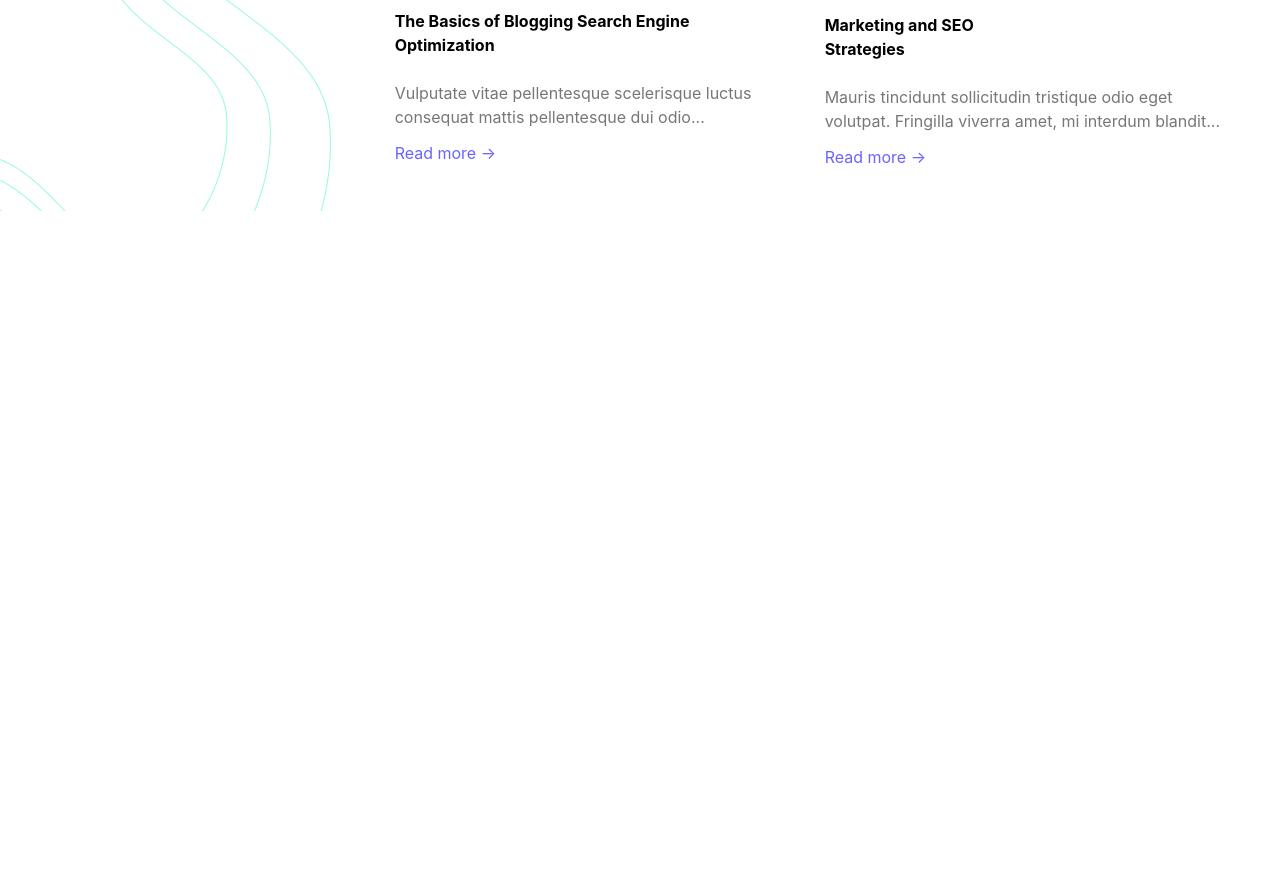
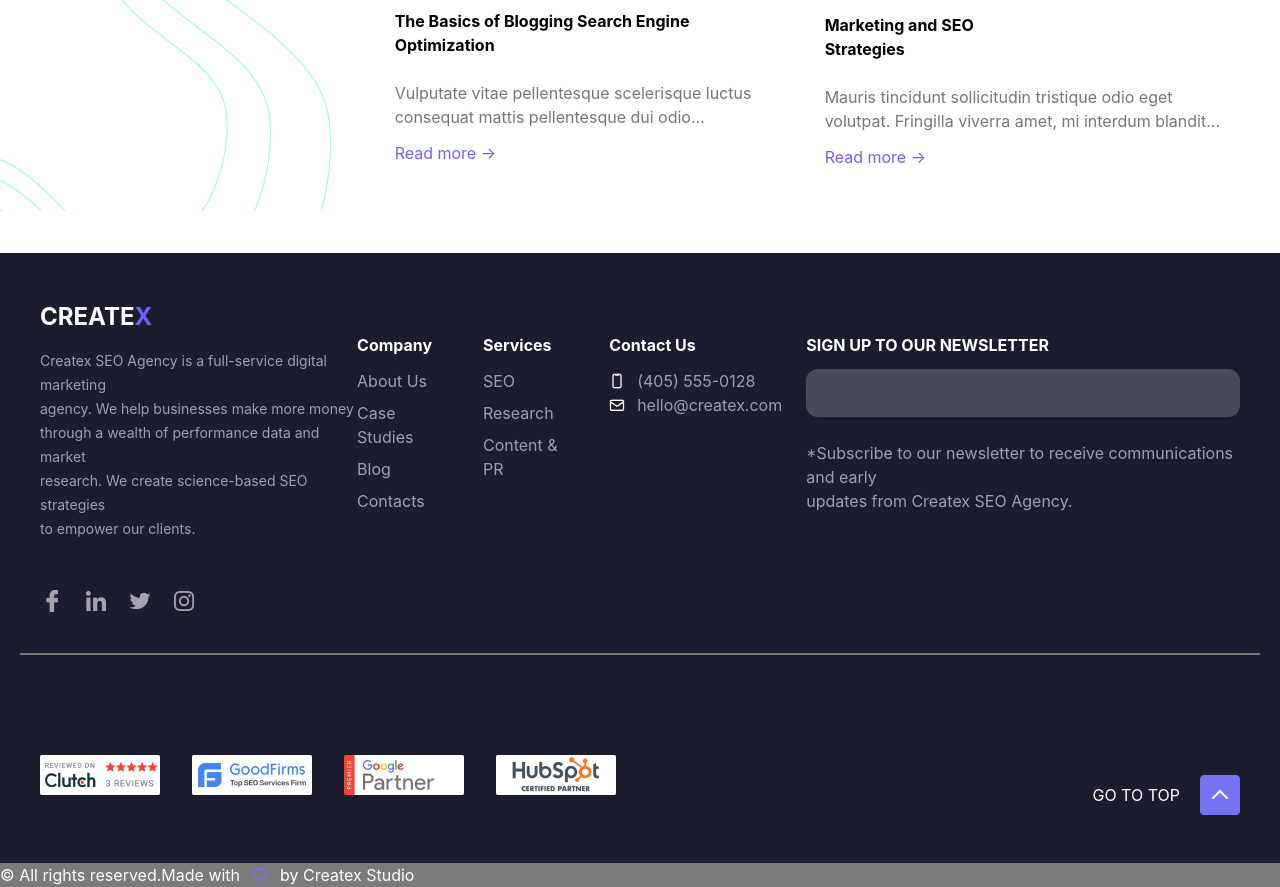
Before and after one commit to amir-arch-cyber/groupwork, a website: page index.html in a window 1280 px wide. Shown: the part 10587-11474 px from the top of the page. Before the commit the page ends 10840 px from the top, so only its background shows below. Drawn offline with nearby package versions, Linux system fonts and the light colour scheme; files that its build step writes are made by us from their sources.

Commit message:
Finished section Footer, desktop and mobiled

```diff
--- a/index.html
+++ b/index.html
@@ -718,5 +718,105 @@
 
 
 
+
+
+<footer class="bg-[#1B1D2E] text-white px-5 py-12">
+
+    <div class="lg:flex lg:justify-between max-w-300 m-auto">
+
+        <div>
+    <h2 class="text-2xl font-bold">
+        CREATE<span class="text-[#6C63FF]">X</span>
+    </h2>
+
+    <p class="text-gray-400 mt-4 text-sm leading-6">
+       Createx SEO Agency is a full-service digital marketing <br>
+        agency. We help businesses make more money <br>
+        through a wealth of performance data and market <br>
+         research. We create science-based SEO strategies <br>
+          to empower our clients.
+    </p>
+
+    <br>
+    <br>
+    <img src="./src/images_mukammal/socials.png" alt="">
+
+        </div>
+
+    <div class="mt-8 space-y-6 lg:flex lg:gap-10">
+
+        <div>
+            <h3 class="font-bold mb-3">
+                Company
+            </h3>
+
+            <ul class="space-y-2 text-gray-400">
+                <li>About Us</li>
+                <li>Case Studies</li>
+                <li>Blog</li>
+                <li>Contacts</li>
+            </ul>
+        </div>
+
+        <div>
+            <h3 class="font-bold mb-3">
+                Services
+            </h3>
+
+            <ul class="space-y-2 text-gray-400">
+                <li>SEO</li>
+                <li>Research</li>
+                <li>Content & PR</li>
+            </ul>
+        </div>
+
+        <div>
+            <h3 class="font-bold mb-3">
+                Contact Us
+            </h3>
+
+            <p class="text-gray-400 flex items-center gap-3">
+               <img src="./src/images_mukammal/iPhone.png" alt=""> (405) 555-0128
+            </p>
+
+            <p class="text-gray-400 flex items-center gap-3">
+              <img src="./src/images_mukammal/Mail.png" alt="">  hello@createx.com
+            </p>
+        </div>
+
+        <div>
+            <h3 class="font-bold mb-3">SIGN UP TO OUR NEWSLETTER</h3>
+            <div class="bg-[#FFFFFF33] rounded-xl px-6 py-3"><input type="text"></div>
+            <br>
+            <p class="text-gray-400">*Subscribe to our newsletter to receive communications and early <br> updates from Createx SEO Agency.</p>
+        </div>
+
+    </div>
+
+
+    </div>
+
+    <div class="h-0.5 w-full bg-[#777] mt-10"></div>
+
+    <div class="lg:flex lg:justify-between mt-20 max-w-300 m-auto">
+        <div class="lg:flex lg:items-center lg:gap-8 flex flex-wrap gap-5">
+            <img src="./src/images_mukammal/award.png" alt="">
+            <img src="./src/images_mukammal/award-2.png" alt="">
+            <img src="./src/images_mukammal/award-3.png" alt="">
+            <img src="./src/images_mukammal/award-4.png" alt="">
+        </div>
+
+        <div class="mt-10">
+            <h1 class="text-white flex items-center gap-5">GO TO TOP <img src="./src/images_mukammal/up-btn.png" alt=""></h1>
+        </div>
+    </div>
+
+
+
+</footer>
+ <div class="bg-[#666666dc] text-white ">
+        <p class="flex items-center gap-3">© All rights reserved.Made with <img src="./src/images_mukammal/Vector (Stroke)-2.png" alt=""> by Createx Studio </p>
+    </div>
+
 </body>
 </html>
```
Also changed, not shown: src/images_mukammal/Mail.png (added), src/images_mukammal/Vector (Stroke)-2.png (added), src/images_mukammal/award-2.png (added), src/images_mukammal/award-3.png (added), src/images_mukammal/award-4.png (added), src/images_mukammal/award.png (added), src/images_mukammal/iPhone.png (added), src/images_mukammal/socials.png (added), src/images_mukammal/up-btn.png (added).
